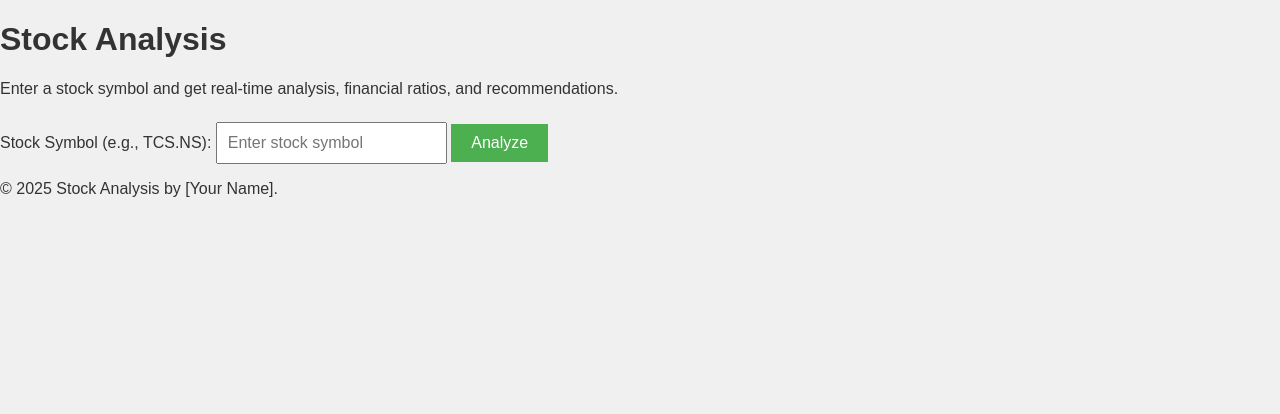
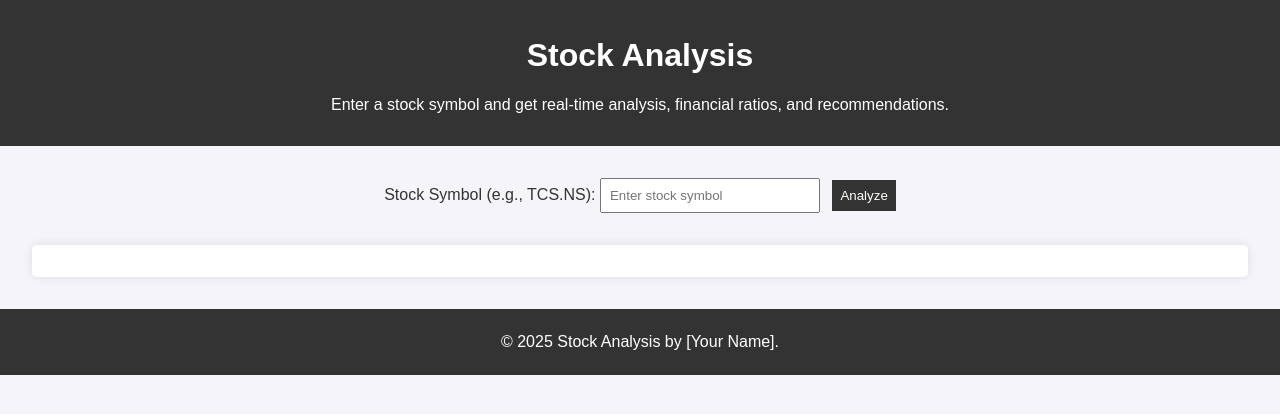
Before and after one commit to bkenterprise87/Bk-Stock-Analysis-Script, a plain HTML site: page index.html in a window 1280 px wide. Drawn offline with Linux system fonts and the light colour scheme.

Commit message:
style.css

```diff
--- a/style.css
+++ b/style.css
@@ -1,39 +1,60 @@
 body {
     font-family: Arial, sans-serif;
-  background-color: #f0f0f0;
+    background-color: #f4f4f9;
     color: #333;
     margin: 0;
     padding: 0;
 }
 
-.container {
+header {
+    background-color: #333;
+    color: white;
+    padding: 1rem;
     text-align: center;
-  padding: 20px;
+}
+
+h1 {
+    font-size: 2rem;
+}
+
+main {
+    padding: 2rem;
+    text-align: center;
+}
+
+form {
+    margin-bottom: 1.5rem;
 }
 
 input[type="text"] {
-  padding: 10px;
-  font-size: 16px;
+    padding: 0.5rem;
+    width: 200px;
+    margin-right: 0.5rem;
 }
 
 button {
-  padding: 10px 20px;
-  font-size: 16px;
-  margin-top: 10px;
-  background-color: #4CAF50;
+    padding: 0.5rem;
+    background-color: #333;
     color: white;
     border: none;
     cursor: pointer;
 }
 
 button:hover {
-  background-color: #45a049;
+    background-color: #555;
 }
 
-.stock-info {
-  margin-top: 20px;
+#results {
+    margin-top: 2rem;
     background-color: #fff;
-  padding: 15px;
+    padding: 1rem;
     border-radius: 5px;
-  box-shadow: 0 4px 8px rgba(0, 0, 0, 0.1);
+    box-shadow: 0 0 10px rgba(0, 0, 0, 0.1);
 }
+
+footer {
+    background-color: #333;
+    color: white;
+    padding: 0.5rem;
+    text-align: center;
+}
```
Lines whose indentation alone changed are shown as unchanged.
